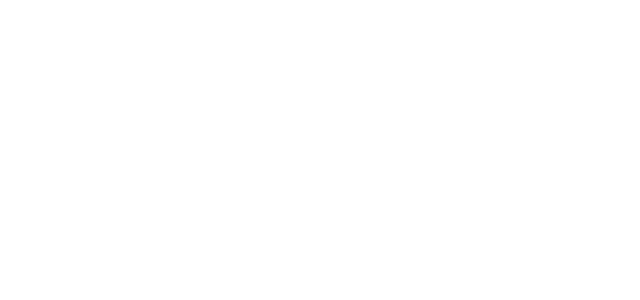
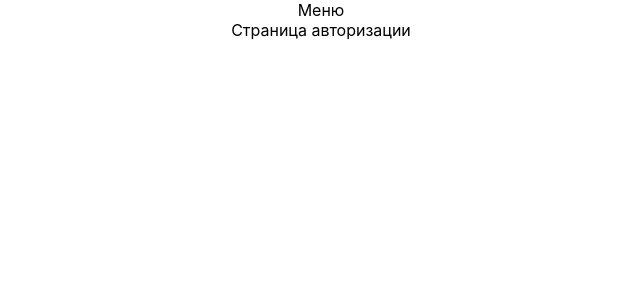
Before and after one commit to NadineMihon/posts, a React (Create React App) app: page /auth in a window 1280 px wide. Shown: the top 300 px of the page, without its empty margins (319-959 px from the left). Built offline with nearby package versions, Linux system fonts and the light colour scheme.

Commit message:
Add routing

```diff
--- /dev/null
+++ b/src/components/Root/index.jsx
@@ -0,0 +1,11 @@
+import React from "react";
+import { Outlet } from "react-router-dom";
+
+export const Root = () => {
+    return (
+        <div>
+            <div>Меню</div>
+            <Outlet />
+        </div>
+    )
+};
--- /dev/null
+++ b/src/pages/auth/index.jsx
@@ -0,0 +1,7 @@
+import React from "react";
+
+export const Auth = () => {
+    return (
+        <div>Страница авторизации</div>
+    )
+};
--- /dev/null
+++ b/src/pages/main/index.jsx
@@ -0,0 +1,7 @@
+import React from "react";
+
+export const Main = () => {
+    return (
+        <div>Главная</div>
+    )
+};
--- /dev/null
+++ b/src/pages/posts/add/index.jsx
@@ -0,0 +1,7 @@
+import React from "react";
+
+export const AddPost = () => {
+    return (
+        <div>Страница добавления поста</div>
+    )
+};
--- /dev/null
+++ b/src/pages/posts/detail/index.jsx
@@ -0,0 +1,7 @@
+import React from "react";
+
+export const DetailPost = () => {
+    return (
+        <div>Страница поста</div>
+    )
+};
--- /dev/null
+++ b/src/pages/posts/edit/index.jsx
@@ -0,0 +1,7 @@
+import React from "react";
+
+export const EditPost = () => {
+    return (
+        <div>Страница редактирования поста</div>
+    )
+};
--- /dev/null
+++ b/src/pages/posts/index.jsx
@@ -0,0 +1,7 @@
+import React from "react";
+
+export const Posts = () => {
+    return (
+        <div>Страница постов</div>
+    )
+};
--- /dev/null
+++ b/src/pages/registration/index.jsx
@@ -0,0 +1,7 @@
+import React from "react";
+
+export const Registration = () => {
+    return (
+        <div>Страница регистрации</div>
+    )
+};
--- /dev/null
+++ b/src/routes/index.jsx
@@ -0,0 +1,48 @@
+import { createBrowserRouter } from "react-router-dom";
+import { Root } from "../components/Root";
+import { Main } from "../pages/main";
+import { Posts } from "../pages/posts";
+import { DetailPost } from "../pages/posts/detail";
+import { EditPost } from "../pages/posts/edit";
+import { AddPost } from "../pages/posts/add";
+import { Auth } from "../pages/auth";
+import { Registration } from "../pages/registration";
+
+export const routesConfig = [
+    {
+        path: '/',
+        element: <Root />,
+        children: [
+            {
+                index:true,
+                element: <Main />
+            },
+            {
+                path: '/posts',
+                element: <Posts />
+            },
+            {
+                path: '/posts/:postId',
+                element: <DetailPost />
+            },
+            {
+                path: '/posts/:postId/edit',
+                element: <EditPost />
+            },
+            {
+                path: '/posts/add',
+                element: <AddPost />
+            },
+            {
+                path: '/auth',
+                element: <Auth />
+            },
+            {
+                path: '/registration',
+                element: <Registration />
+            },
+        ]
+    },
+];
+
+export const appRouter = createBrowserRouter(routesConfig);
```
Also changed, not shown: src/App.js (+5 -2 lines).
